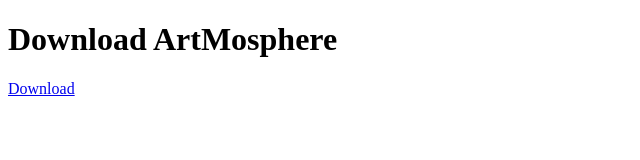
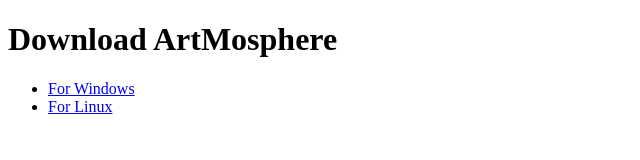
Before and after one commit to faizalluthfi/ranau-artmosphere-electron, an Electron app: page dist/index.html in a window 800 px wide. Shown: the whole page, without its empty margins (0-640 px from the left). Drawn offline with Linux system fonts and the light colour scheme.

Commit message:
build: add gitlab ci job to build for windows and set pages job to run without docker

```diff
--- a/dist/index.html
+++ b/dist/index.html
@@ -8,6 +8,9 @@
 </head>
 <body>
     <h1>Download ArtMosphere</h1>
-    <a href="artmosphere.AppImage">Download</a>
+    <ul>
+        <li><a href="artmosphere_setup_0.0.2.exe">For Windows</a></li>
+        <li><a href="artmosphere.AppImage">For Linux</a></li>
+    </ul>
 </body>
 </html>
```
Also changed, not shown: .gitlab-ci.yml.
